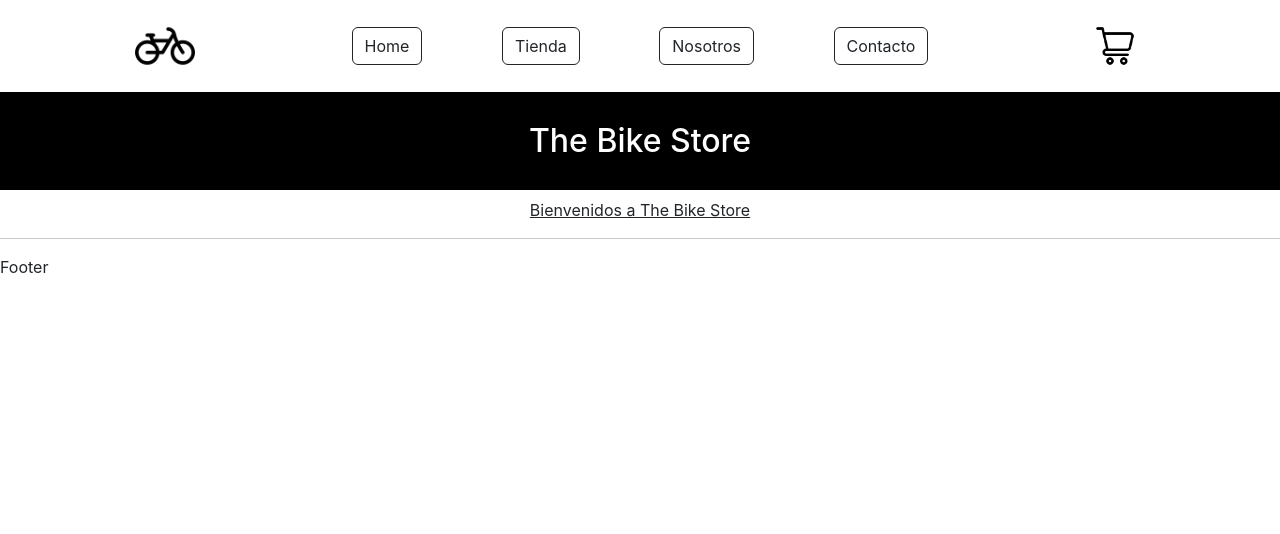
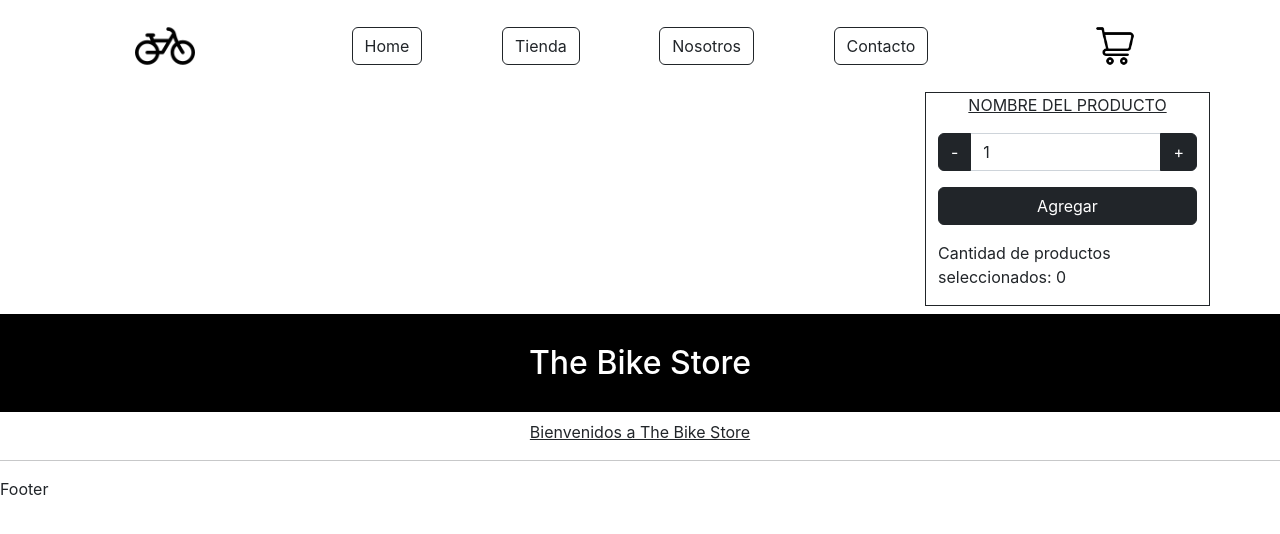
Before and after one commit to Florencia-DiazdelaFuente/React, a React (Create React App) app: page / in a window 1280 px wide. Shown: the top 534 px of the page. Built offline with nearby package versions, Linux system fonts and the light colour scheme; the HTML template or start-up script is replaced by a standard one.

Commit message:
desafío ItemCount

```diff
--- a/src/App.js
+++ b/src/App.js
@@ -1,6 +1,7 @@
 
 import './App.css';
 import Footer from './components/Footer';
+import ItemCount from './components/ItemCount';
 import ItemListContainer from './components/ItemListContainer';
 import NavBar from './components/NavBar';
 
@@ -11,6 +12,7 @@ function App() {
   return (
     <div>
       <NavBar />
+      <ItemCount stock={10} initial={1} onAdd={0}/>
       <ItemListContainer titulo={"The Bike Store"} mensaje={"Bienvenidos a The Bike Store"}/>
       <Footer />
     </div>
--- /dev/null
+++ b/src/components/ItemCount.jsx
@@ -0,0 +1,59 @@
+import React from "react";
+import { useState } from "react";
+
+const ItemCount = ({stock, initial, onAdd}) => {
+
+    const [cantidad, setCantidad] = useState(initial);
+    const [itemStock, setItemStock] = useState(stock);
+    const [itemAdd, setItemAdd] = useState(onAdd);
+
+    const disminuirCantidad = (valor) => {
+        if (valor > -1) {
+        setCantidad(valor);
+        }
+    }
+
+    const aumentarCantidad = (valor) => {
+
+        if (valor <= itemStock) {
+            setCantidad(valor);
+            }
+    }
+
+    const agregarProductos = () => {
+        if (cantidad <= itemStock) {
+            setItemStock(itemStock - cantidad);
+            setItemAdd(itemAdd + cantidad)
+
+        }
+
+
+    }
+
+
+    return (
+
+        <div className="container">
+            <div className="row justify-content-end">
+                <div className="col-md-3 border border-dark mb-2">
+                    <p className="text-center text-decoration-underline">NOMBRE DEL PRODUCTO</p>
+                    <div className="input-group">
+                        <input  type="button" className="btn btn-dark" value="-" onClick={()=>{disminuirCantidad(cantidad - 1)}}/>
+                        <input type="text" className="form-control" value={cantidad} />
+                        <input type="button" className="btn btn-dark" value="+" onClick={()=>{aumentarCantidad(cantidad + 1)}} />
+                    </div>
+                    <div className="d-grid gap-2 py-3">
+                        <input type="button" className="btn btn-dark " value="Agregar" onClick={()=>{agregarProductos()}} />
+                    </div>
+                    <p>Cantidad de productos seleccionados: {itemAdd}</p>
+
+                </div>
+
+            </div>
+
+        </div>
+
+    )
+}
+
+export default ItemCount;
```
